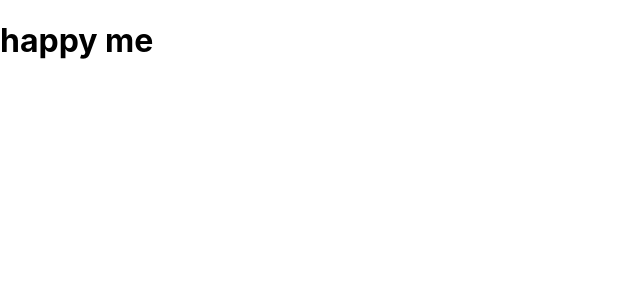
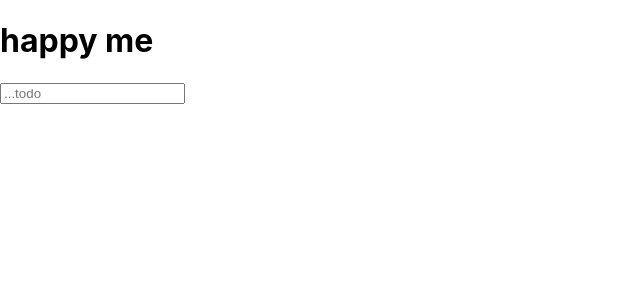
Before and after one commit to itsRealoj/to-do-list, a React (Create React App) app: page / in a window 1280 px wide. Shown: the top 300 px of the page, without its empty margins (0-640 px from the left). Built offline with nearby package versions, Linux system fonts and the light colour scheme.

Commit message:
todoform component

```diff
--- a/src/App.js
+++ b/src/App.js
@@ -1,11 +1,23 @@
 import React, { Component } from 'react';
+import TodoList from './TodoList';
 
-
+/*
+TodoMVC
+add todo
+display todos
+cross off todo
+show number of todos
+filter all/active/complete
+delete all complete
+  only show if atleast only one is complete
+button to toggle all on and off
+*/
 export default class App extends Component {
   render() {
     return (
       <div>
       <h1>happy me </h1>
+      <TodoList/>
       </div>
     )
   }
--- /dev/null
+++ b/src/TodoForm.js
@@ -0,0 +1,23 @@
+import React from 'react';
+export default class TodoForm extends React.Component {
+    state = {
+        text: ''
+
+    }
+
+    handleChange(event) {
+        this.setState({
+            [event.target.name]: event.target.value
+        })
+
+    }
+
+    render() {
+        return <input
+        name='text'
+        value={this.state.text}
+        onChange={this.handleChange}
+        placeholder = "...todo"
+        />
+    }
+}
--- /dev/null
+++ b/src/TodoList.js
@@ -0,0 +1,10 @@
+import React from 'react';
+import TodoForm from './TodoForm';
+
+export default class TodoList extends React.Component {
+    render() {
+        return(
+            <TodoForm/>
+        )
+    }
+}
```
